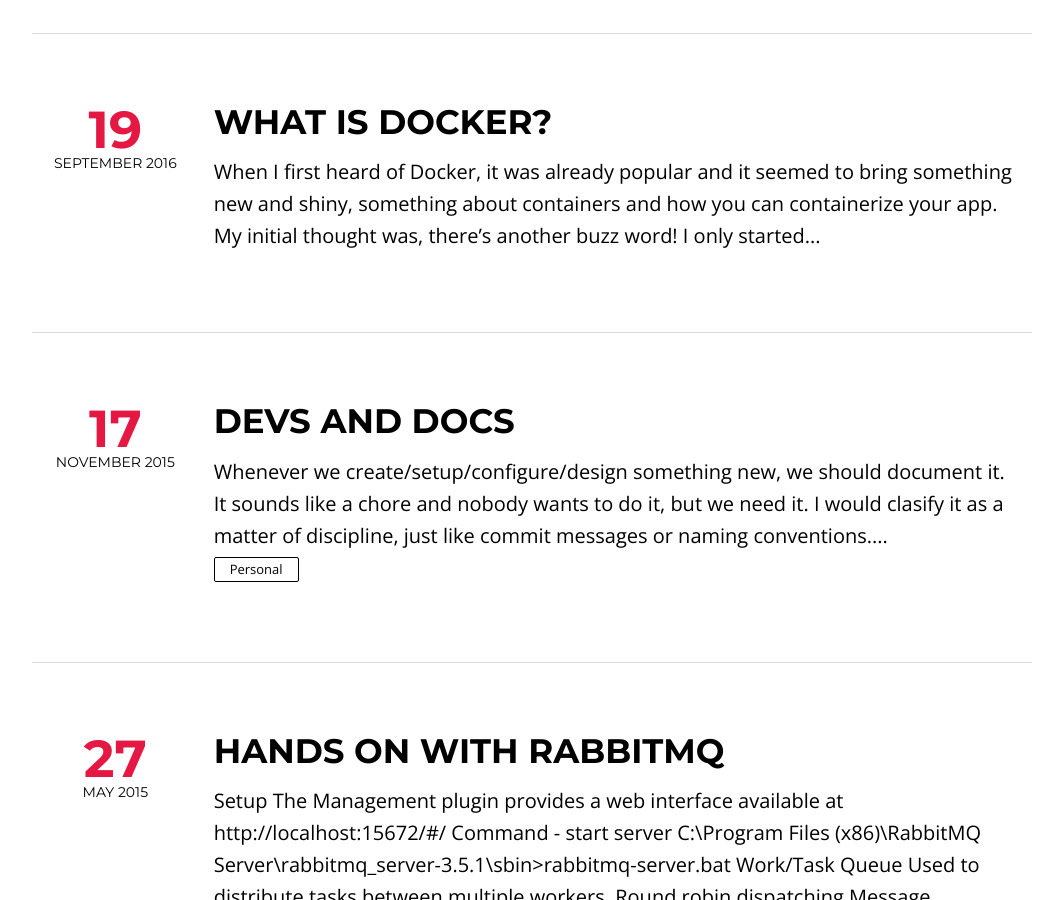
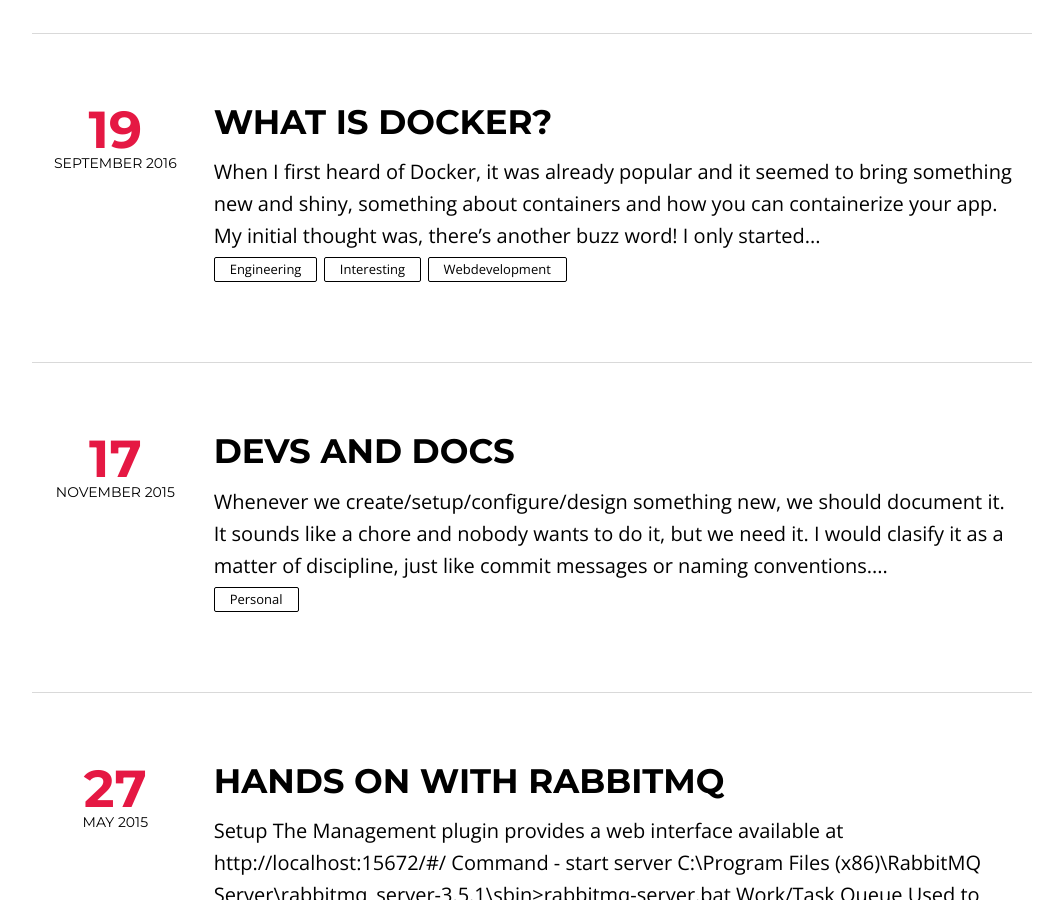
Before and after one commit to thedev/hipster-jekyll-blog, a Jekyll site: the page built from index.html, in a window 1280 px wide and 900 px high, scrolled down 810 px. Shown: the whole window, without its empty margins (108-1171 px from the left). Built offline with Jekyll 4.4.1, drawn with Linux system fonts in a browser that asks for light colours; nearby versions of some CDN libraries; the list of posts is cut into pages by our own code.

Commit message:
Updated 2016-09-19-why-is-docker-interesting.md

```diff
--- a/_posts/2016-09-19-why-is-docker-interesting.md
+++ b/_posts/2016-09-19-why-is-docker-interesting.md
@@ -5,8 +5,12 @@
 featured: false
 comments: true
 title: What is Docker?
-tags: docker tools
+tags: 'docker, tools'
 description: What is Docker and why I think it can help.
+categories:
+  - engineering
+  - interesting
+  - webdevelopment
 ---
 When I first heard of Docker, it was already popular and it seemed to bring something new and shiny, something about containers and how you can containerize your app.
 
```
